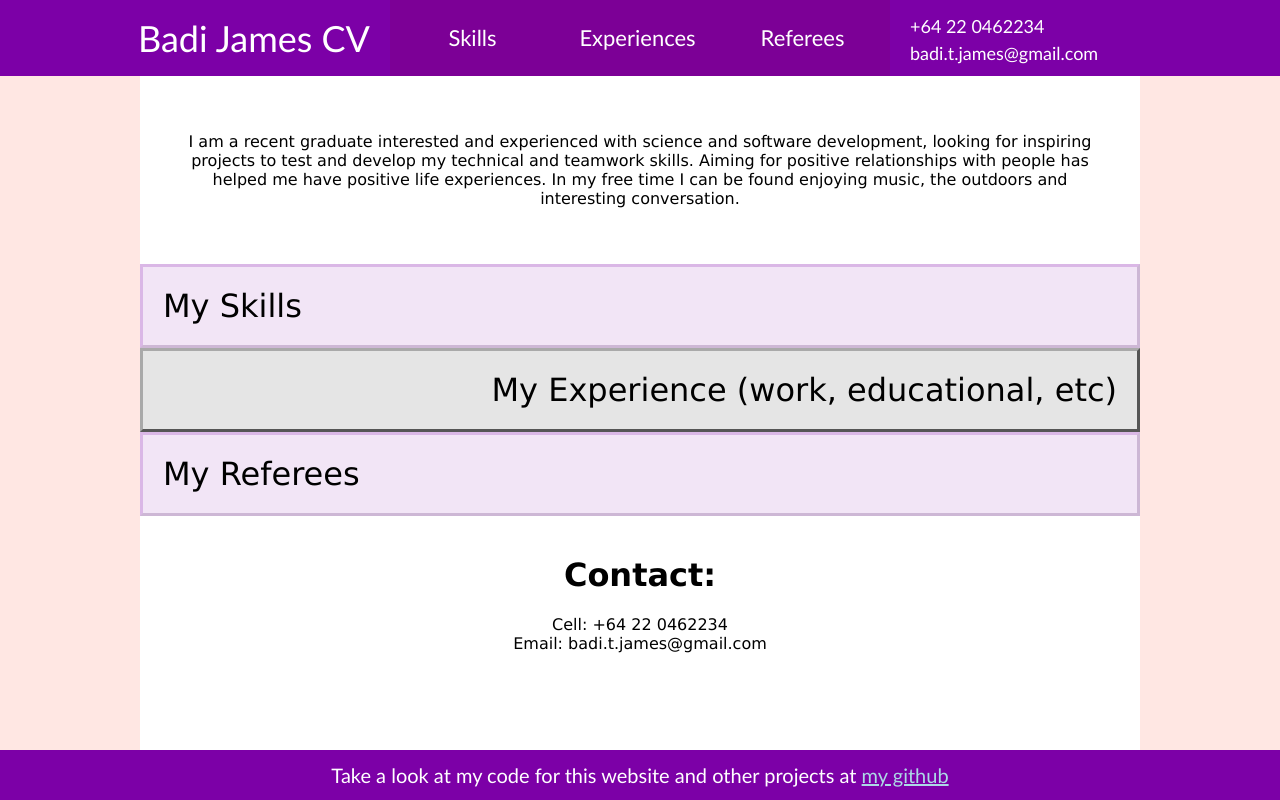
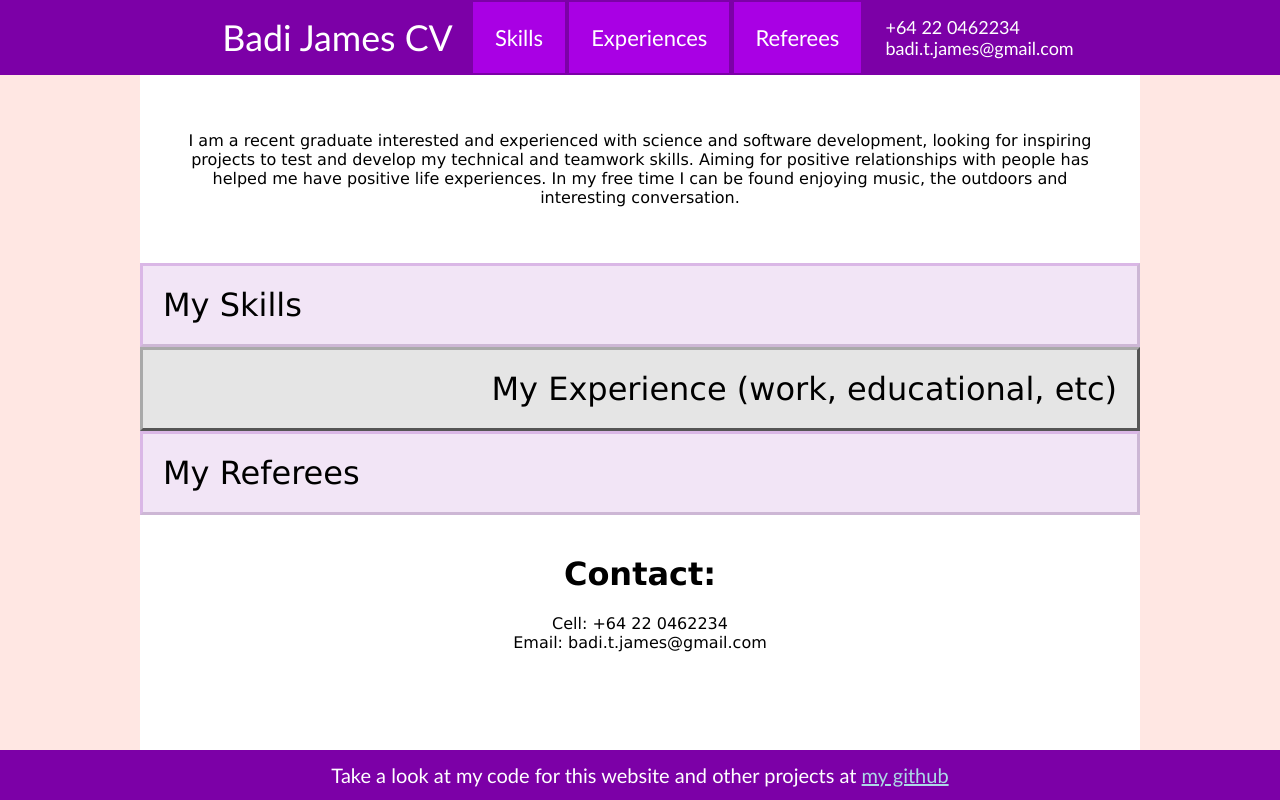
Before and after one commit to MicrowavedScrambledEggs/WebCV, a Django app: page / in a window 1280 px wide. Run offline with Django 3.2, Linux system fonts and the light colour scheme.

Commit message:
title_bar is now a ul horizontally center aligned as this gets rid of a lot of the magic numbers

```diff
--- a/badicv/static/badicv/base.css
+++ b/badicv/static/badicv/base.css
@@ -1,5 +1,3 @@
-/* TODO: Decrease reliance on 'magic' numbers, maybe by using javascript */
-
 html {
 	height: 100%;
 	box-sizing: border-box;
@@ -36,8 +34,28 @@ body {
 }
 
 .title_bar {
-	height: 76px; /* magic_number_1, ideally should automatically be the max
-					height out of the elements in the title bar*/
+	list-style:none;
+    margin:0;
+    padding:0;
+    text-align:center;
+}
+
+.title_bar > li {
+	display:inline-block;
+	vertical-align: middle;
+}
+
+.title_bar a {
+	display:inline-block;
+	padding: 1em;
+	color: white;
+	text-decoration: none;
+	font-size: 1.375em;
+	background-color: rgb(169, 0, 228);
+}
+
+.title_bar a:hover {
+	background-color: rgba(169, 0, 228, 0.5);
 }
 
 .bottom_bar, .title_bar {
@@ -46,62 +64,22 @@ body {
 	background-color: rgb(124, 0, 167);
 }
 
-.title_menu {
-	width: 500px; /* magic_number_2 */
-	position: absolute;
-	left: 50%;
-	transform: translate(-50%, 0%);
-}
-
-.title_menu ul{
-	list-style-type: none;
-	margin: auto;
-	padding: 0;
-	overflow: hidden;
-	background-color: rgba(124, 0, 100, 0.25);
-}
-
-.title_menu a {
-	display: block;
-	color: white;
-	font-size: 1.375em;
-	text-align: center;
-	text-decoration: none;
-	width: 33%;
-	float: left;
-	height: 76px; /* magic_number_1 */
-	line-height: 76px; /* for vertical text centering */
-	margin: auto;
-}
-
-.title_menu a:hover {
-	background-color: rgba(124, 0, 100, 0.5);
-}
-
 .title {
-	font-size: 2.25em;
-	text-align: right;
-	position: absolute;
-	left: 50%;
-	width: 400px; /* magic_number_3, ideally should automatically be the width
-					of the title text */
-	/* x translate is 0 - (magic_number_2 / 2) - magic_number_3 - 20 (padding) */
-	transform: translate(-670px, 0%);
-	height: 76px; /* magic_number_1 */
-	line-height: 76px; /* for vertical text centering */
+	font-size: 1.625em;
 }
 
 .title a {
 	color: white;
 	text-decoration: none;
+	background-color: rgb(124, 0, 167);
+	padding: 1rem;
+}
+
+.title a:hover {
+	background-color: rgb(124, 0, 167);
 }
 
 .bar_contact {
-	position: absolute;
-	left: 50%;
-	transform: translate(250px, 0%); /* x translate is magic_number_2 / 2 */
-	height: 76px; /* magic_number_1 */
-	line-height: 76px; /* for vertical text centering */
 }
 
 .bar_contact ul {
@@ -109,9 +87,13 @@ body {
 	list-style-type: none;
 	font-size: 1.125em;
 	padding-left: 20px;
-    line-height: 1.5;
+    line-height: 1.125em;
     display: inline-block;
     vertical-align: middle;
+}
+
+.bar_contact li {
+	text-align: left;
 }
 
 .content {
--- a/badicv/templates/badicv/base.html
+++ b/badicv/templates/badicv/base.html
@@ -10,24 +10,18 @@
 	<body>
 		<div class=background_div></div>
 
-		<div class=title_bar>
-			<div class=title_bar_content>
-				<div class=title><a href="/">Badi James CV</a></div>
-				<div class=title_menu>
-					<ul>
+		<ul class=title_bar>
+			<li class=title><a href="/">Badi James CV</a></li>
 			<li><a href="/skill/">Skills</a></li>
 			<li><a href="/experience/">Experiences</a></li>
 			<li><a href="/referee/">Referees</a></li>
-					</ul>
-				</div>
-				<div class=bar_contact>
+			<li class=bar_contact>
 				<ul>
 					<li>+64 22 0462234</li>
 					<li>badi.t.james@gmail.com</li>
 				</ul>
-				</div>
-			</div>
-		</div>
+			</li>
+		</ul>
 
 
 		<div class=content>
```
Lines whose indentation alone changed are shown as unchanged.
